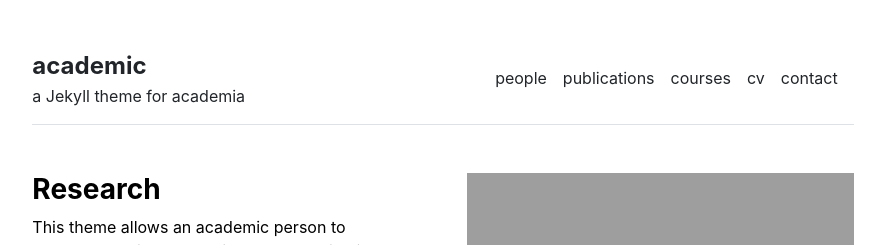
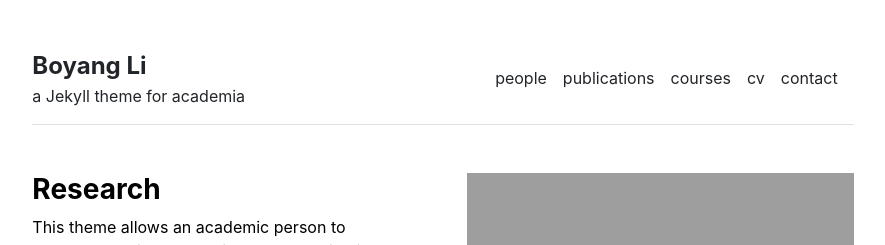
Before and after one commit to BoyangLi-2002/BoyangLi-2002.github.io, a Jekyll site: the page built from index.md, in a window 1280 px wide. Shown: the top 245 px of the page, without its empty margins (197-1082 px from the left). Built offline with Jekyll 4.4.1, drawn with Linux system fonts in a browser that asks for light colours.

Commit message:
Update _config.yml

```diff
--- a/_config.yml
+++ b/_config.yml
@@ -1,4 +1,4 @@
 url: "" # the base hostname & protocol for your site, e.g. http://example.com
 baseurl: "" # the subpath of your site, e.g. /blog
-title: "academic" # the name of your site, e.g. ACME Corp.
+title: "Boyang Li" # the name of your site, e.g. ACME Corp.
 description: "a Jekyll theme for academia"
```
